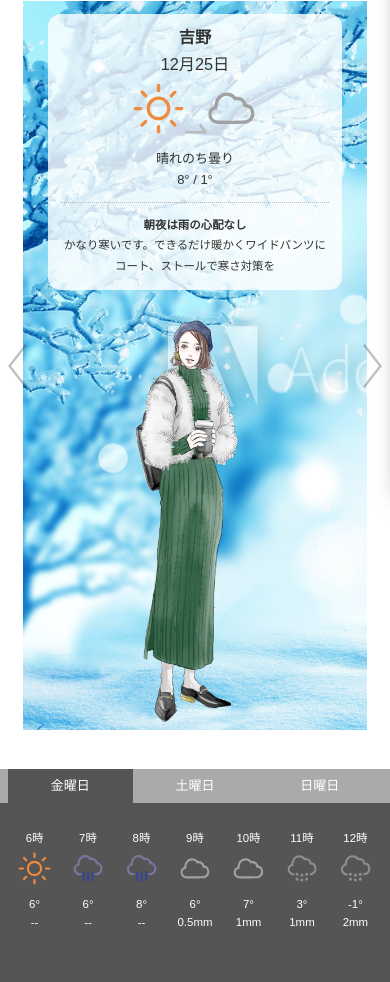
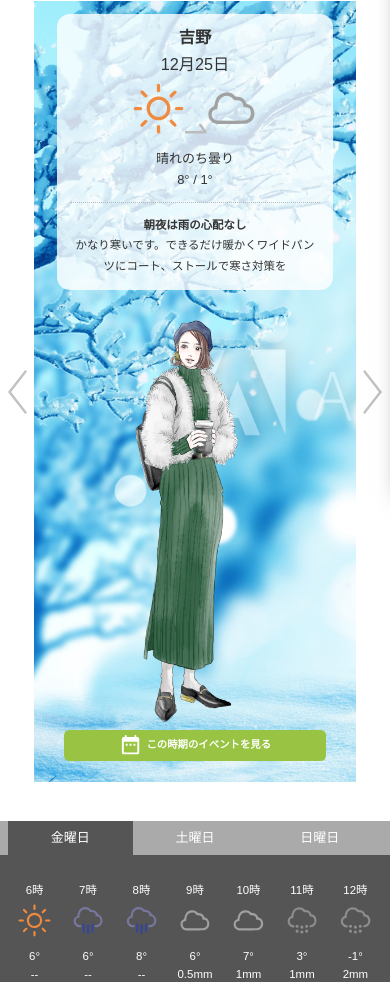
Before and after one commit to yasuhideMORISAKI/yoshinote1912, a plain HTML site: page tnql_test.html in a window 390 px wide. Shown: the part 374-1356 px from the top of the page. Drawn offline with Linux system fonts and the light colour scheme; files whose address does not match are found by name.

Commit message:
TNQLにカレンダーページへのボタンを追加

```diff
--- a/_notes/dwsync.xml
+++ b/_notes/dwsync.xml
@@ -1,5 +1,5 @@
 <?xml version="1.0" encoding="utf-8" ?>
 <dwsync>
 <file name="sp_menu.html" server="moris2012.sakura.ne.jp/www/yoshinote_test/" local="3660094764" remote="3660183480" Dst="-1" />
-<file name="tnql_test.html" server="moris2012.sakura.ne.jp/www/yoshinote_test/" local="3660183622" remote="3660183600" Dst="-1" />
+<file name="tnql_test.html" server="moris2012.sakura.ne.jp/www/yoshinote_test/" local="3660249073" remote="3660249060" Dst="-1" />
 </dwsync>
--- a/css/_notes/dwsync.xml
+++ b/css/_notes/dwsync.xml
@@ -1,5 +1,5 @@
 <?xml version="1.0" encoding="utf-8" ?>
 <dwsync>
-<file name="style.css" server="moris2012.sakura.ne.jp/www/yoshinote_test/" local="3660166199" remote="3660183480" Dst="-1" />
-<file name="style_sp.css" server="moris2012.sakura.ne.jp/www/yoshinote_test/" local="3660166157" remote="3660183480" Dst="-1" />
+<file name="style.css" server="moris2012.sakura.ne.jp/www/yoshinote_test/" local="3660249033" remote="3660249060" Dst="-1" />
+<file name="style_sp.css" server="moris2012.sakura.ne.jp/www/yoshinote_test/" local="3660249031" remote="3660249060" Dst="-1" />
 </dwsync>
--- a/css/style.css
+++ b/css/style.css
@@ -846,7 +846,6 @@ ul#tenqlCordinate li {
     line-height: 160%;
     display: flex;
     align-items: center;
-    justify-content: space-between;
 }
 ul#tenqlCordinate li .weatherArea {
     width: 30%;
@@ -935,6 +934,31 @@ ul#tenqlCordinate li .adviceArea {
     width: 6%;
     margin-right:0.6em;
     vertical-align: middle;
+}
+.btnToEvent {
+    width: 16em;;
+    height: 3em;
+    color: #fff;
+    font-size: 0.8rem;
+    font-weight: 600;
+    display: flex;
+    background-color: #99C443;
+    align-items: center;
+    justify-content: center;
+    border-radius: 0.5em;
+    position: absolute;
+    right: 5em;
+    bottom: 2em;
+    cursor: pointer;
+}
+.btnToEvent:hover {
+    opacity: 0.5;
+}
+.btnToEvent i {
+    margin-right: 0.4em;
+}
+.btnToEvent i img {
+    width: 28px;
 }
 
 
@@ -1053,5 +1077,8 @@ ul#tenqlCordinate li .adviceArea {
     ul#tenqlCordinate {
         height: 50vw;
     }
+    .btnToEvent i img {
+        width: 2.6vw;
+    }
 
 }
--- a/css/style_sp.css
+++ b/css/style_sp.css
@@ -10,6 +10,9 @@
     }
     body {
         position: relative;
+    }
+    body.regulerPage {
+        overflow-x: hidden;
     }
     .pcOnly {
         display: none;
@@ -404,7 +407,9 @@
     /* TNQL page */
     ul#tenqlCordinate {
         height:auto;
+        width: 86%;
         padding-left: 0.4em;
+        padding-bottom: 4em;
         padding-right: 0.4em;
     }
     ul#tenqlCordinate li {
@@ -422,4 +427,12 @@
     ul#tenqlCordinate li .cordinateArea {
         width: 100vw;
     }
+    .btnToEvent {
+        margin-right: -35%;
+        width: 70%;
+        right: 50%;
+    }
+    .btnToEvent i img {
+        width: 6vw;
+    }
 }
--- a/images/_notes/dwsync.xml
+++ b/images/_notes/dwsync.xml
@@ -2,4 +2,5 @@
 <dwsync>
 <file name="arrow_left.svg" server="moris2012.sakura.ne.jp/www/yoshinote_test/" local="3660161125" remote="3660183480" Dst="-1" />
 <file name="arrow_right.svg" server="moris2012.sakura.ne.jp/www/yoshinote_test/" local="3660161125" remote="3660183480" Dst="-1" />
+<file name="icon_clender_white.svg" server="moris2012.sakura.ne.jp/www/yoshinote_test/" local="3660247716" remote="3660249060" Dst="-1" />
 </dwsync>
--- a/tnql_test.html
+++ b/tnql_test.html
@@ -244,7 +244,7 @@
                           </div>
                       </li>
                   </ul>
-                  <div class="btnToEvent"></div>
+                  <div class="btnToEvent"><i><img src="images/icon_clender_white.svg" alt="カレンダー"></i>この時期のイベントを見る</div>
                   <div class="prev arrow"><img src="images/arrow_left.svg" alt="left"></div>
                   <div class="next arrow"><img src="images/arrow_right.svg" alt="right"></div>
               </div>
```
Also changed, not shown: images/icon_clender_white.svg (added).
